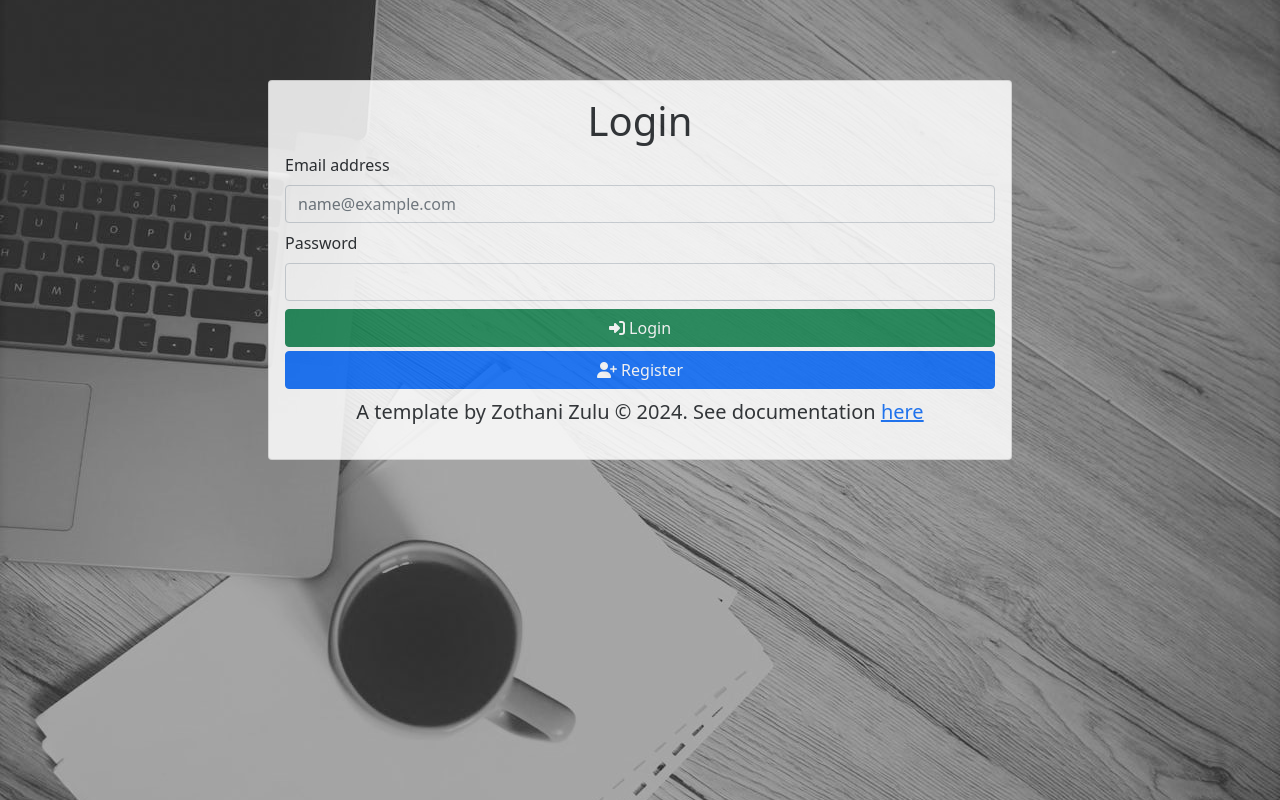
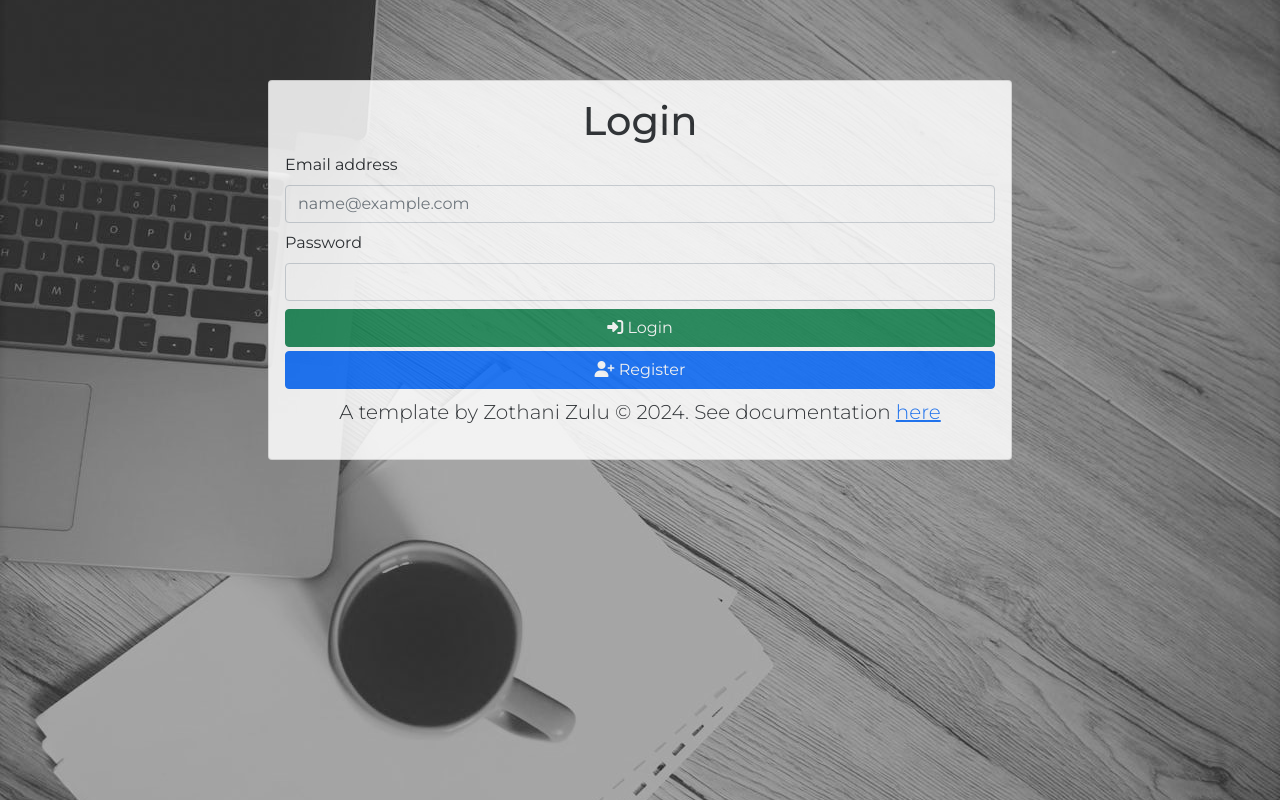
Before and after one commit to ZothaniZulu/login_template, a plain HTML site: page index.html in a window 1280 px wide. Drawn offline with Linux system fonts and the light colour scheme.

Commit message:
made changes

```diff
--- a/assets/custom_css/style.css
+++ b/assets/custom_css/style.css
@@ -6,6 +6,10 @@ body{
     background-size: cover;
     background-repeat: no-repeat;
     background-attachment: fixed;
+    font-family: "Montserrat", sans-serif;
+    font-optical-sizing: auto;
+
+
 }
 
 .form-container{
--- a/index.html
+++ b/index.html
@@ -12,6 +12,12 @@
 
     <!-- Custom stylesheet -->
     <link rel="stylesheet" href="assets/custom_css/style.css">
+
+    <!--Google Fonts-->
+    <link rel="preconnect" href="https://fonts.googleapis.com">
+<link rel="preconnect" href="https://fonts.gstatic.com" crossorigin>
+<link href="https://fonts.googleapis.com/css2?family=Montserrat:ital,wght@0,100..900;1,100..900&family=Open+Sans:ital,wght@0,300..800;1,300..800&display=swap" rel="stylesheet">
+
 
     <!-- Font awesome -->
     <link href="assets/fontawesome/css/fontawesome.css" rel="stylesheet" />
```
Also changed, not shown: documentation.html (+5 -1 lines), register.html (+4 -1 lines).
